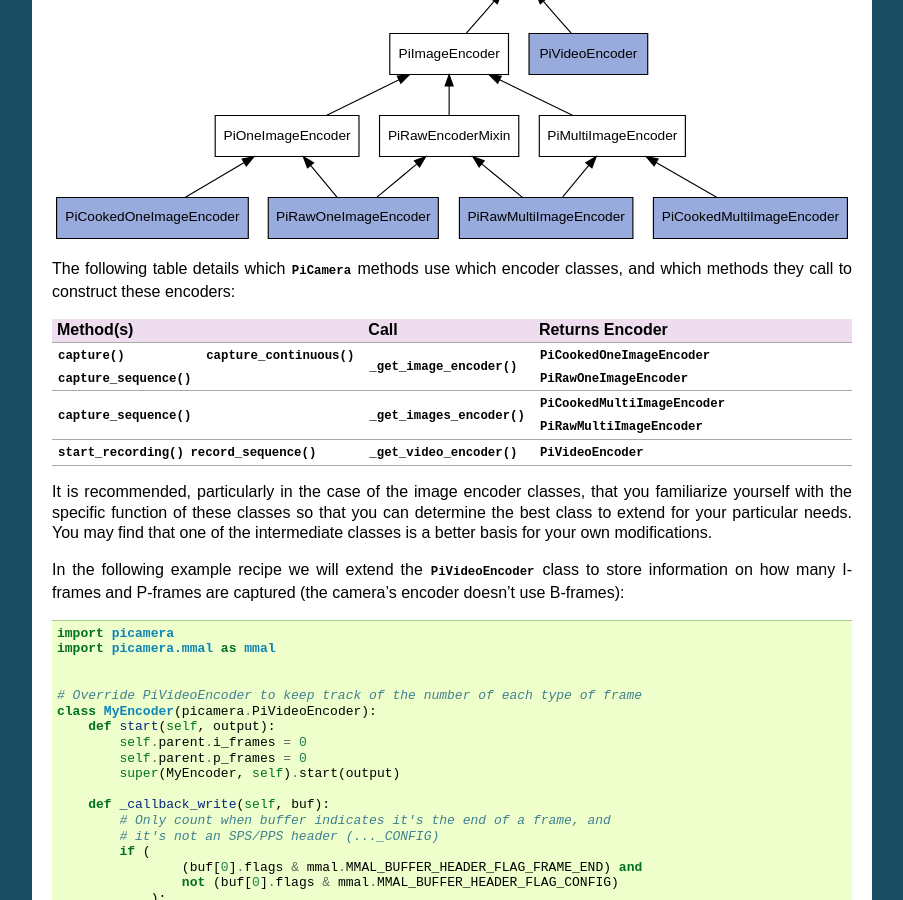
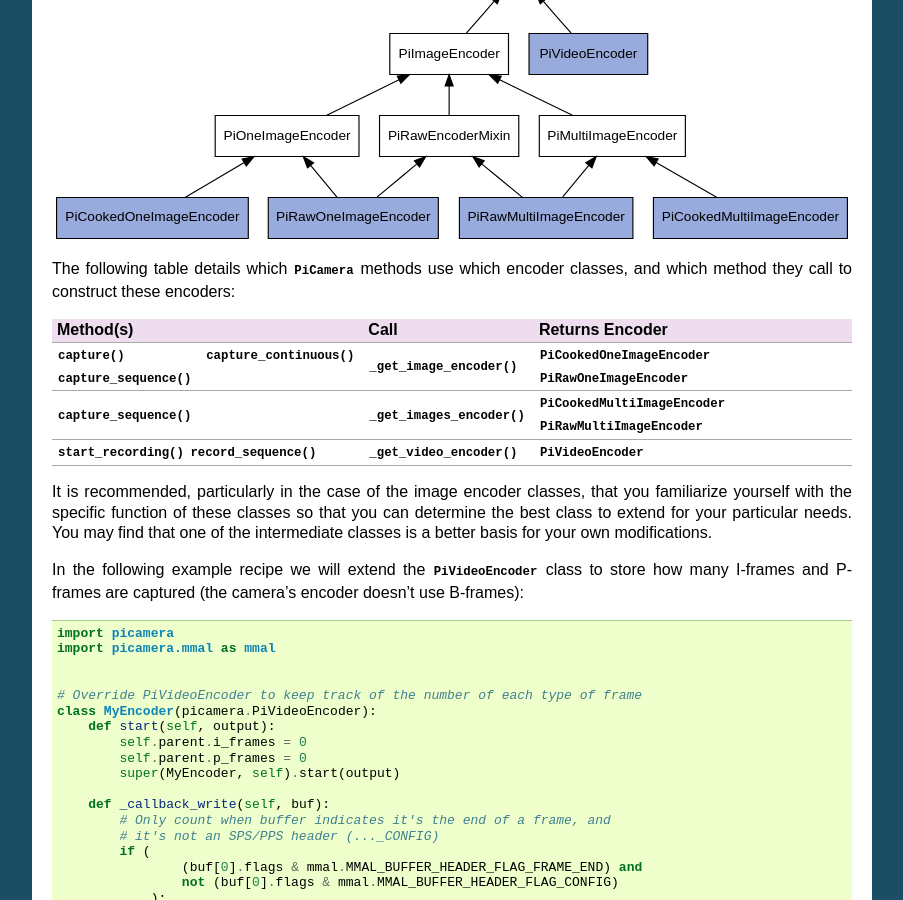
Before and after one commit to waveform80/picamera, a Sphinx documentation site: the page built from docs/recipes2.rst, in a window 1280 px wide and 900 px high, scrolled down 15296 px. Shown: the whole window, without its empty margins (198-1101 px from the left). Built offline with Sphinx 7.4.7, drawn with Linux system fonts in a browser that asks for light colours; some of the changed text lies outside the part shown.

Commit message:
Some minor doc fixes

```diff
--- a/docs/recipes2.rst
+++ b/docs/recipes2.rst
@@ -1002,7 +1002,7 @@ classes implement base functionality but aren't technically "abstract"):
     :align: center
 
 The following table details which :class:`PiCamera` methods use which encoder
-classes, and which methods they call to construct these encoders:
+classes, and which method they call to construct these encoders:
 
 +-----------------------------------------------+------------------------------------------------+----------------------------------------------+
 | Method(s)                                     | Call                                           | Returns Encoder                              |
@@ -1025,9 +1025,8 @@ find that one of the intermediate classes is a better basis for your own
 modifications.
 
 In the following example recipe we will extend the
-:class:`~picamera.PiVideoEncoder` class to store information on how many
-I-frames and P-frames are captured (the camera's encoder doesn't use
-B-frames)::
+:class:`~picamera.PiVideoEncoder` class to store how many I-frames and P-frames
+are captured (the camera's encoder doesn't use B-frames)::
 
     import picamera
     import picamera.mmal as mmal
```
Also changed, not shown: other parts of docs/recipes2.rst (+1 -1 lines), 1 other file.
